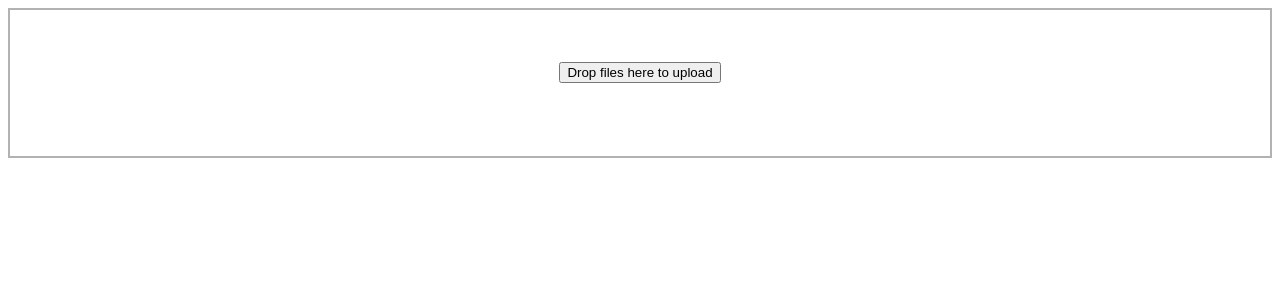
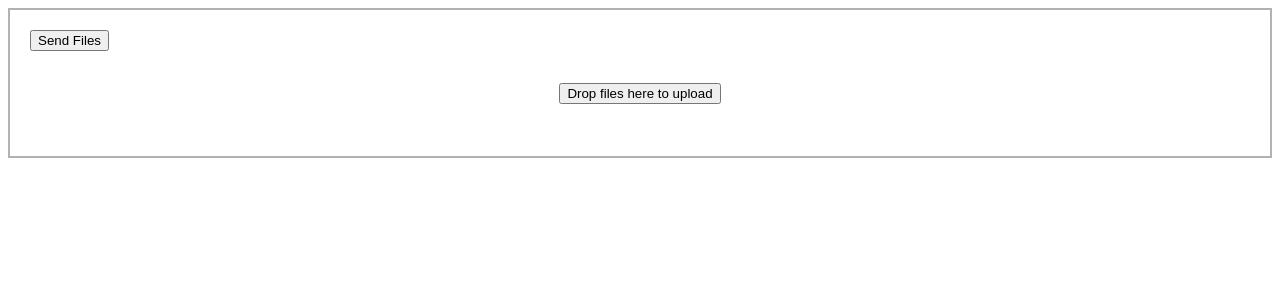
Before and after one commit to rbrinker77/recdb, a PHP site: page /files/index.php in a window 1280 px wide. Shown: the top 300 px of the page. Run offline with PHP 8.4, Linux system fonts and the light colour scheme.

Commit message:
Put button back

```diff
--- a/files/index.php
+++ b/files/index.php
@@ -12,6 +12,7 @@
         <div class="container" >
             <div class='content'>
             <form action="upload.php" class="dropzone" id="dropzonewidget">
+                <button type="submit" name="sendFiles" value="sent">Send Files</button>
             </form>
             </div>
         </div>
```
